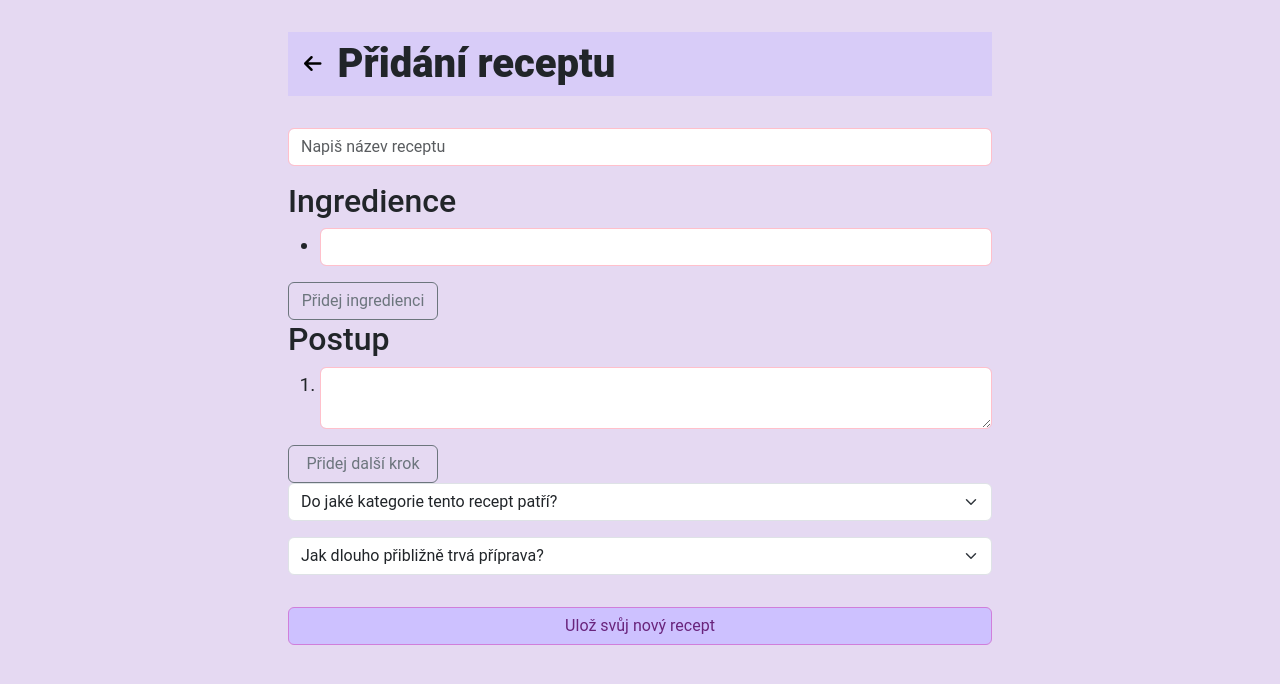
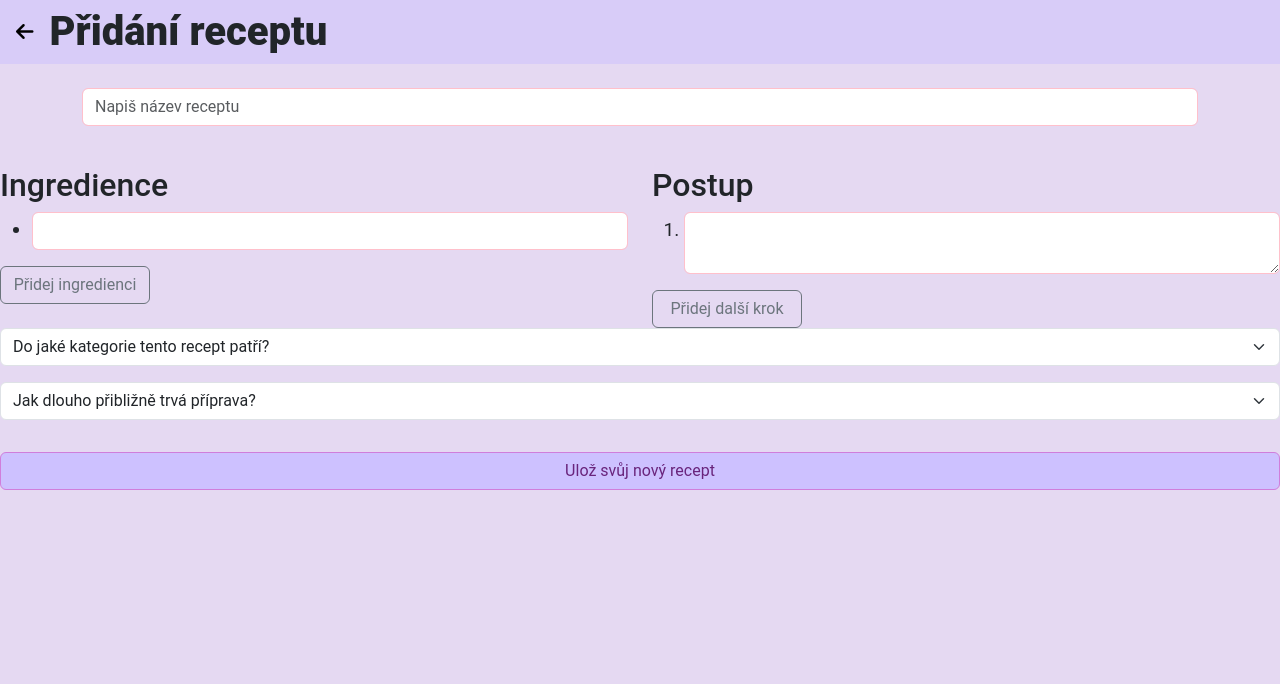
Before and after one commit to kowyzu/Recepty, a website built with Vite: page Recepty/addRecipe.html in a window 1280 px wide. Built offline with nearby package versions, Linux system fonts and the light colour scheme.

Commit message:
used grid layout bootstrap in addRecipe

```diff
--- a/Recepty/addRecipe.html
+++ b/Recepty/addRecipe.html
@@ -8,10 +8,12 @@
     <link rel="stylesheet" href="src/style.css">
     <link rel="stylesheet" href="https://cdnjs.cloudflare.com/ajax/libs/font-awesome/6.7.1/css/all.min.css" integrity="sha512-5Hs3dF2AEPkpNAR7UiOHba+lRSJNeM2ECkwxUIxC1Q/FLycGTbNapWXB4tP889k5T5Ju8fs4b1P5z/iB4nMfSQ==" crossorigin="anonymous" referrerpolicy="no-referrer" />
     <script defer type="module" src="/src/addRecipes.js"></script>
-    <title>Vite App</title>
+    <title>Přidání receptu</title>
   </head>
 
-  <body class="addRecipeBody">
+
+  <body >
+
     <div aria-live="polite" aria-atomic="true" class="position-relative">
       <!-- Position it: -->
       <!-- - `.toast-container` for spacing between toasts -->
@@ -20,6 +22,7 @@
       <div class="toast-container top-0 end-0 ">
 
         <!-- Then put toasts within -->
+
         <div id="toastMissingFields" class="toast" role="alert" aria-live="assertive" aria-atomic="true">
           <div class="toast-header">
             <img src="..." class="rounded me-2" alt="...">
@@ -57,39 +60,46 @@
 
     </div>
 
-
     <header class="detailHeader">
 
-      <nav class="navbar navbar-expand-lg bg-body-tertiary addRecipeNav">
+         <nav class="navbar navbar-expand-lg bg-body-tertiary a"> <!-- ddRecipeNav-->
             <a class="navbar-brand back-arrow detailBackArrow" href="/"><i class="fa-solid fa-arrow-left"></i></a>
             <h1 class="detailTitle">Přidání receptu</h1>
         </nav>
 
+    </header>
 
 
-    </header>
+    <div class="container bd-gutter mt-3 my-md-4 bd-layout"> <!-- addRecipeBody-->
 
       <main class="addRecipeMain">
 
-      <div class="addTitleWrapper"></div>
+        <div class="row">
 
-
+            <div class="addTitleWrapper col "></div>
 
               <form  class="addTitle" action="">
+
                 <div class="input-group mb-3">
+
                   <input type="text" name="title" class="form-control addTitleInput" placeholder="Napiš název receptu" >
-            <!-- <button class="btn btn-outline-secondary addTitleButton" >Přidej název</button> -->
-          </div>
-        </form>
-
-        <ul class="addedTitleList">
-
-        </ul>
 
                 </div>
 
-      <div class="addIngredientWrapper">
-        <h2>Ingredience</h2>
+              </form>
+
+            </div>
+
+        </div>
+
+
+        <div class="row">
+
+          <div class="addIngredientWrapper col">
+
+            <h2>
+              Ingredience
+            </h2>
 
             <ul class="addedIngredientsList">
 
@@ -99,22 +109,25 @@
                   <input type="text" name="addedIngredient" id="input-1" class="form-control addedIngredientInput"/>
                 </div>
 
-              <p class="inputValueWarning animate__animated animate__fadeIn">Recept na vzduch? 🍃 Zajímavý koncept, ale radši doplň tu předchozí ingredienci!</p>
+                <p class="inputValueWarning animate__animated animate__fadeIn">
+                  Recept na vzduch? 🍃 Zajímavý koncept, ale radši doplň tu předchozí ingredienci!
+                </p>
 
               </li>
 
             </ul>
 
-
-
-          <button class="btn btn-outline-secondary addIngredientButton" >Přidej ingredienci</button>
-
+            <button class="btn btn-outline-secondary addIngredientButton" >
+              Přidej ingredienci
+            </button>
 
           </div>
 
-      <div class="addStepWrapper">
+          <div class="addStepWrapper col">
 
-        <h2>Postup</h2>
+            <h2>
+              Postup
+            </h2>
 
             <ol class="addedStepsList">
 
@@ -124,49 +137,84 @@
 
                   <textarea name="addedStep" id="textArea-1" class="form-control addedStepTextArea"></textarea>
 
-
                 </div>
 
               </li>
 
             </ol>
 
-        <p class="stepValueWarning animate__animated animate__fadeIn">Ani nejlepší recept nefunguje bez všech kroků! Doplň ten předchozí. 📋🥘</p>
+            <p class="stepValueWarning animate__animated animate__fadeIn">
+              Ani nejlepší recept nefunguje bez všech kroků! Doplň ten předchozí. 📋🥘
+            </p>
 
-        <button class="btn btn-outline-secondary addStepButton" >Přidej další krok</button>
+            <button class="btn btn-outline-secondary addStepButton">
+              Přidej další krok
+            </button>
 
           </div>
 
-      <select class="form-select selectCategoryForm" aria-label="Default select example">
+        </div>
+
+        <div class="row">
+
+          <div class="col">
+
+            <select class="form-select selectCategoryForm " aria-label="Default select example">
               <option selected>Do jaké kategorie tento recept patří? </option>
               <option value="1">Vaření</option>
               <option value="2">Pečení</option>
             </select>
 
-      <select class="form-select selectTimeForm" aria-label="Default select example">
+            <select class="form-select selectTimeForm " aria-label="Default select example">
+
               <option selected>Jak dlouho přibližně trvá příprava? </option>
+
               <option value="1">~ 15 min</option>
+
               <option value="2">~ 30 min</option>
+
               <option value="3">~ 45 min</option>
+
               <option value="4">~ 1 h</option>
+
               <option value="5">~ 1 h 15 min</option>
+
               <option value="6">~ 1 h 30 min</option>
+
               <option value="7">> 1 h 30 min</option>
+
             </select>
 
+            </div>
 
+        </div>
+
+        <div class="row">
+
+          <div class="col">
+
+            <div class="d-grid gap-2">
+
+              <button class="btn btn-primary saveRecipeButton" type="button">
+                Ulož svůj nový recept
+              </button>
+
+            </div>
+
+          </div>
+
+        </div>
 
        </main>
 
+    </div>
+
     <footer>
-
-      <div class="d-grid gap-2">
-        <button class="btn btn-primary saveRecipeButton" type="button">Ulož svůj nový recept</button>
-      </div>
 
     </footer>
 
     <script src="https://cdn.jsdelivr.net/npm/bootstrap@5.3.3/dist/js/bootstrap.bundle.min.js" integrity="sha384-YvpcrYf0tY3lHB60NNkmXc5s9fDVZLESaAA55NDzOxhy9GkcIdslK1eN7N6jIeHz" crossorigin="anonymous"></script>
 
   </body>
+
 </html>
--- a/Recepty/src/style.css
+++ b/Recepty/src/style.css
@@ -1,12 +1,12 @@
 body {
-  padding: 4rem;
-  margin: 0rem auto;
+  /* padding: 4rem;
+  margin: 0rem auto; */
   font-family:"Roboto", 'Lucida Sans', 'Lucida Sans Regular', 'Lucida Grande', 'Lucida Sans Unicode', Geneva, Verdana, sans-serif;
   background-color:#E5D9F2 ;
 }
 
 header {
-  margin-bottom: 2rem;
+  /* margin-bottom: 2rem; */
 }
 
 .bg-body-tertiary {
```
Lines whose indentation alone changed are shown as unchanged.
